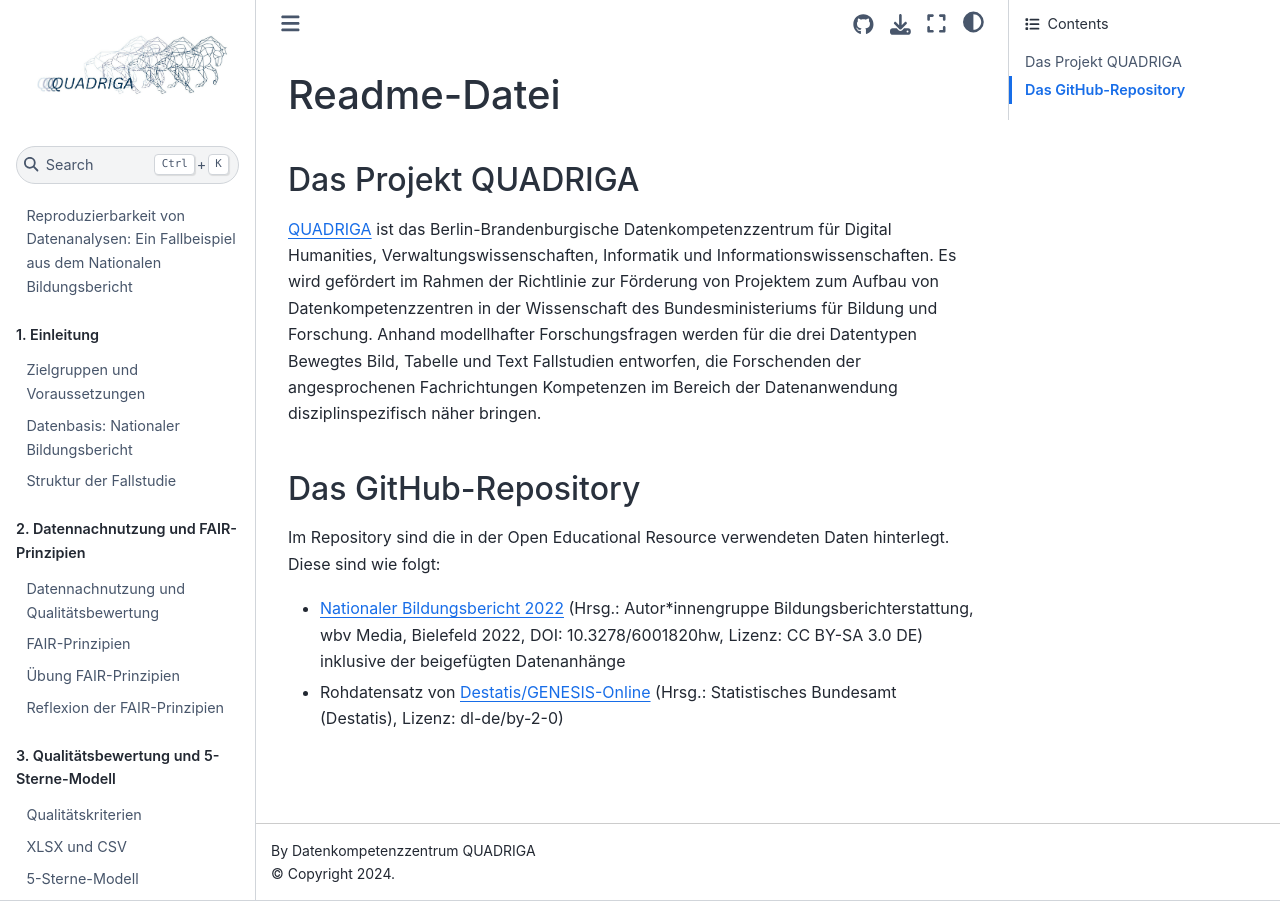
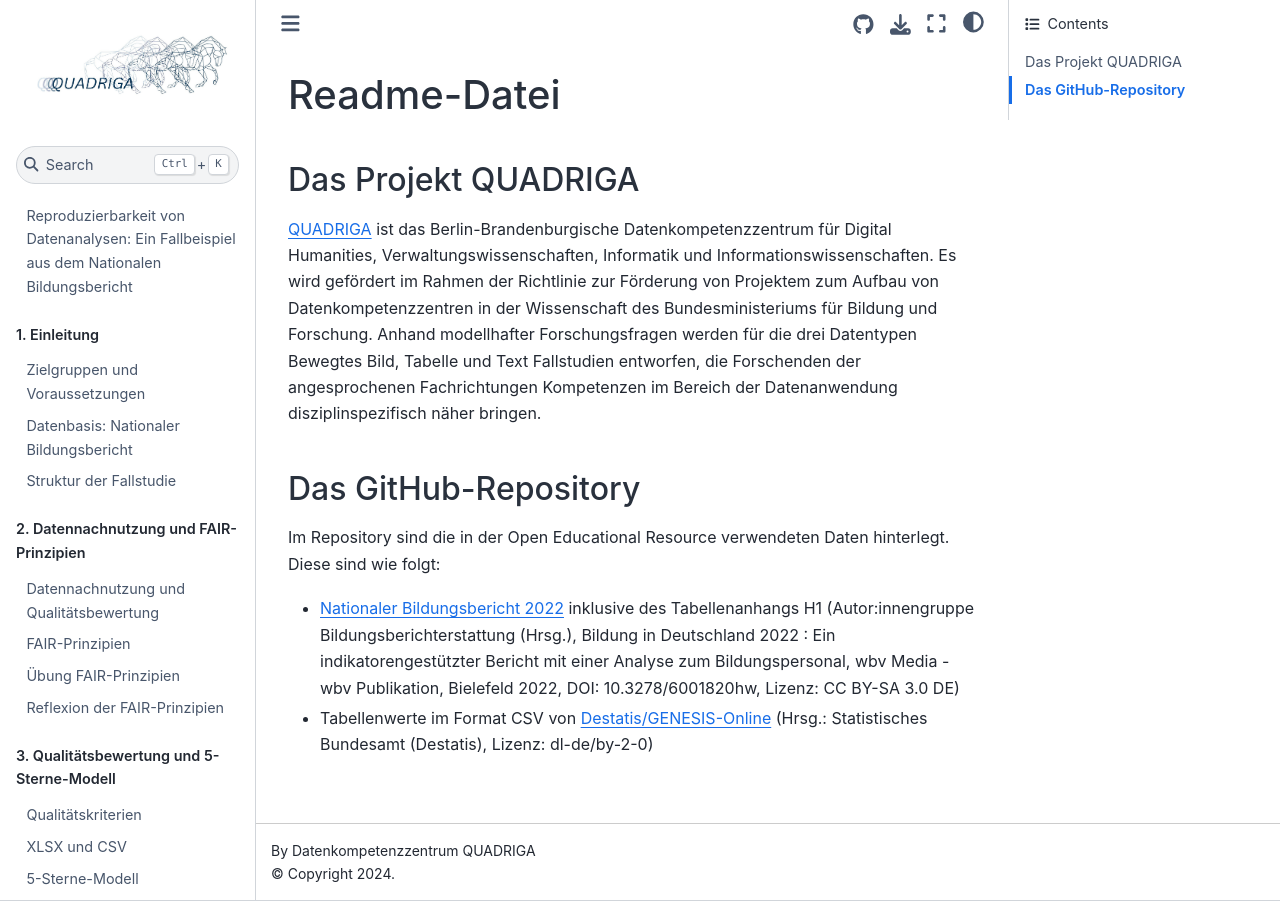
Before and after one commit to quadriga-dk/Tabelle-Fallstudie-1, a Jupyter Book: the page built from Markdown/README.md, in a window 1280 px wide. Built offline with Jupyter Book 1.0.4 settings and Sphinx 7.4.7 and the Sphinx Book theme 1.1.4, drawn with Linux system fonts in a browser that asks for light colours.

Commit message:
Update README.md
Update Zitation

```diff
--- a/Markdown/README.md
+++ b/Markdown/README.md
@@ -10,5 +10,5 @@ Anhand modellhafter Forschungsfragen werden für die drei Datentypen Bewegtes Bi
 ## Das GitHub-Repository
 
 Im Repository sind die in der Open Educational Resource verwendeten Daten hinterlegt. Diese sind wie folgt:
-- [Nationaler Bildungsbericht 2022](https://www.bildungsbericht.de/de/bildungsberichte-seit-2006/bildungsbericht-2022/bildung-in-deutschland-2022#1) (Hrsg.: Autor*innengruppe Bildungsberichterstattung, wbv Media, Bielefeld 2022, DOI: 10.3278/6001820hw, Lizenz: CC BY-SA 3.0 DE) inklusive der beigefügten Datenanhänge
-- Rohdatensatz von [Destatis/GENESIS-Online](https://www-genesis.destatis.de/genesis/online) (Hrsg.: Statistisches Bundesamt (Destatis), Lizenz: dl-de/by-2-0)
+- [Nationaler Bildungsbericht 2022](https://www.bildungsbericht.de/de/bildungsberichte-seit-2006/bildungsbericht-2022/bildung-in-deutschland-2022#1) inklusive des Tabellenanhangs H1 (Autor:innengruppe Bildungsberichterstattung (Hrsg.), Bildung in Deutschland 2022 : Ein indikatorengestützter Bericht mit einer Analyse zum Bildungspersonal, wbv Media - wbv Publikation, Bielefeld 2022, DOI: 10.3278/6001820hw, Lizenz: CC BY-SA 3.0 DE)
+- Tabellenwerte im Format CSV von [Destatis/GENESIS-Online](https://www-genesis.destatis.de/genesis/online) (Hrsg.: Statistisches Bundesamt (Destatis), Lizenz: dl-de/by-2-0)
```
